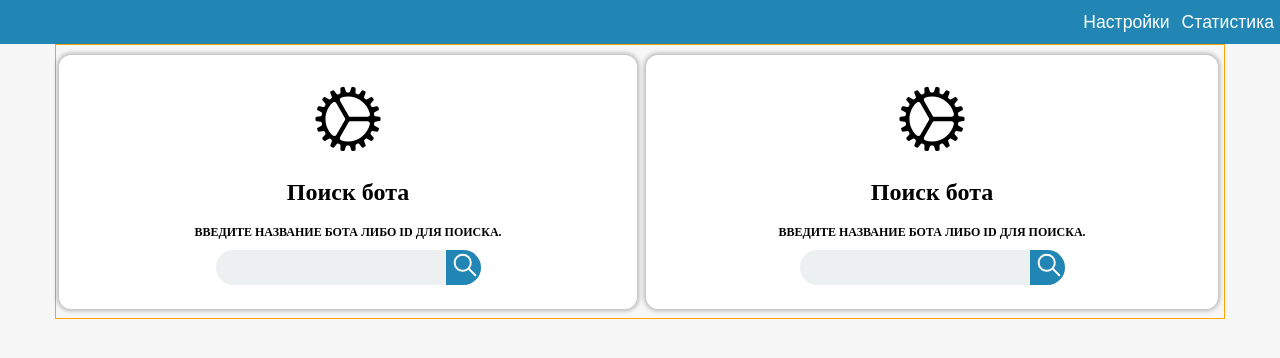
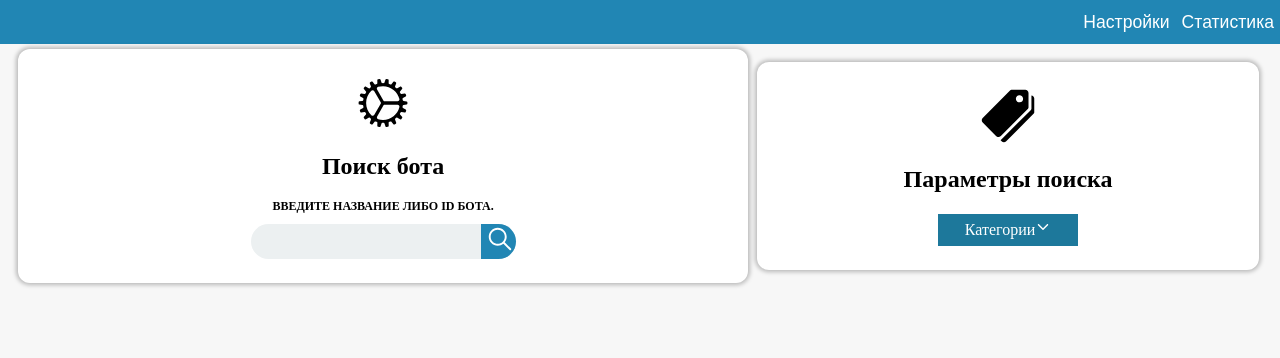
Before and after one commit to IvanPostu/TZ1-admin-panel, a React app: page / in a window 1280 px wide. Shown: the top 358 px of the page. Built offline with nearby package versions, Linux system fonts and the light colour scheme.

Commit message:
added panel for categories

```diff
--- a/src/components/AdminPanelSearch/AdminPanelSearch.tsx
+++ /dev/null
@@ -1,56 +0,0 @@
-import React, { Component, Fragment, PropsWithChildren, createRef } from 'react'
-import { BotPanelIcon } from './Icons'
-import style from './style.scss'
-import { SearchInput } from './SearchInput'
-
-export class AdminPanelSearch extends Component<PropsWithChildren<{}>> {
-  /**
-   * Ref to search input
-   */
-  private searchNodeRef = createRef<HTMLInputElement>()
-
-  render() {
-    return (
-      <Fragment>
-        <div className={style.container}>
-          <div className={style.item}>
-            <div className={style.box}>
-              <BotPanelIcon additionalClass={style.panelIcon} />
-              <h2>Поиск бота</h2>
-              <p>Введите название бота либо ID для поиска.</p>
-
-              <SearchInput />
-            </div>
-          </div>
-          <div className={style.item}>
-            <div className={style.item}>
-              <div className={style.box}>
-                <BotPanelIcon additionalClass={style.panelIcon} />
-                <h2>Поиск бота</h2>
-                <p>Введите название бота либо ID для поиска.</p>
-
-                <SearchInput />
-              </div>
-            </div>
-          </div>
-          {/* <div className={style.box}>
-            <BotPanelIcon additionalClass={style.panelIcon} />
-            <h2>Поиск бота</h2>
-            <p>Введите название бота либо ID для поиска.</p>
-
-            <SearchInput />
-          </div>
-          <div className={style.containerRight}>
-            <div className={style.blockItem}>
-              <h1>Hello</h1>
-              <p>
-                Lorem, ipsum dolor sit amet consectetur adipisicing elit. Et dolorem facere eligendi
-                deleniti!
-              </p>
-            </div>
-          </div> */}
-        </div>
-      </Fragment>
-    )
-  }
-}
--- a/src/components/AdminPanelSearch/Icons.tsx
+++ /dev/null
@@ -1,19 +0,0 @@
-import React, { FC } from 'react'
-import { IoIosMenu, IoMdConstruct, IoIosCog } from 'react-icons/io'
-import T from 'prop-types'
-
-type BotPanelIconPropType = {
-  additionalClass?: string
-}
-
-export const BotPanelIcon: FC<BotPanelIconPropType> = ({ additionalClass }) => {
-  return <IoIosCog className={` ${additionalClass}`} />
-}
-
-BotPanelIcon.propTypes = {
-  additionalClass: T.string,
-}
-
-BotPanelIcon.defaultProps = {
-  additionalClass: '',
-}
--- /dev/null
+++ b/src/components/AdminPanelSearch/SearchForm/AdminPanelSearch.tsx
@@ -0,0 +1,75 @@
+import React, { PureComponent, Fragment, PropsWithChildren } from 'react'
+import { IoIosCog, IoIosPricetags, IoIosArrowDown } from 'react-icons/io'
+
+import style from './style.scss'
+import { SearchInput } from './SearchInput'
+import { categories } from '@/components/AdminPanelSearch/SearchForm/searchCategories'
+
+type LocalStateType = {
+  categoriesIsShowed: boolean
+}
+
+type HoverHandlerType = 'enter' | 'leave'
+
+export class AdminPanelSearch extends PureComponent<PropsWithChildren<{}>, LocalStateType> {
+  constructor(props: PropsWithChildren<{}>) {
+    super(props)
+    this.state = {
+      categoriesIsShowed: false,
+    }
+  }
+
+  onHoverCategoriesMenuHandler = (e: HoverHandlerType) => {
+    this.setState({ categoriesIsShowed: e === 'enter' ? true : false })
+  }
+
+  render() {
+    return (
+      <Fragment>
+        <div className={style.container}>
+          <div className={style.item} style={{ flexGrow: 3 }}>
+            <div className={style.box}>
+              <IoIosCog className={style.panelIcon} />
+              <h2>Поиск бота</h2>
+              <p>Введите название либо ID бота.</p>
+              <SearchInput />
+            </div>
+          </div>
+
+          <div className={style.item} style={{ flexGrow: 1 }}>
+            <div className={style.item}>
+              <div className={style.box}>
+                <IoIosPricetags className={style.panelIcon} />
+
+                <h2>Параметры поиска</h2>
+
+                <div className={style.searchParametersMenu}>
+                  <div
+                    onMouseEnter={() => this.onHoverCategoriesMenuHandler('enter')}
+                    onMouseLeave={() => this.onHoverCategoriesMenuHandler('leave')}
+                  >
+                    <button>
+                      Категории
+                      <span className="mt-1">
+                        <IoIosArrowDown />
+                      </span>
+                    </button>
+                    {this.state.categoriesIsShowed && (
+                      <ul>
+                        {categories.map((item, index) => (
+                          <li key={index}>
+                            <button>{item}</button>
+                          </li>
+                        ))}
+                      </ul>
+                    )}
+                  </div>
+                </div>
+              </div>
+            </div>
+          </div>
+        </div>
+      </Fragment>
+    )
+  }
+}
--- /dev/null
+++ b/src/components/AdminPanelSearch/SearchForm/searchCategories.tsx
@@ -0,0 +1 @@
+export const categories: Array<string> = ['Фильмы', 'Бизнес', 'Новости', 'Акции', 'Политика']
--- a/src/components/AdminPanelSearch/style.scss
+++ b/src/components/AdminPanelSearch/SearchForm/style.scss
@@ -9,7 +9,7 @@ $searchInputHeight: 35px;
   display: flex;
   flex-wrap: wrap;
   box-sizing: border-box;
-  border: 1px solid orange;
+  // border: 1px solid orange;
   flex-direction: row;
 
   @include mql(sm) {
@@ -23,6 +23,8 @@ $searchInputHeight: 35px;
     display: flex;
     justify-content: center;
     align-items: center;
+
+
   }
 
   .box {
@@ -35,7 +37,7 @@ $searchInputHeight: 35px;
     align-items: center;
     flex-direction: column;
     padding: 1.5rem 0 1.5rem 0;
-    overflow: hidden;
+    // overflow: hidden;
     box-shadow: $boxShadowA;
 
     @include mql(sm) {
@@ -50,10 +52,10 @@ $searchInputHeight: 35px;
     }
 
     .panelIcon {
-      font-size: 80px;
-      height: 80px;
+      font-size: 60px;
+      height: 60px;
       display: flex;
-      line-height: 80px;
+      line-height: 60px;
       text-align: center;
     }
 
@@ -100,6 +102,62 @@ $searchInputHeight: 35px;
         cursor: pointer;
       }
 
+      button:active {
+        background: $blueD;
+      }
+
+    }
+
+    .searchParametersMenu {
+      $searchParametersMenuW: 140px;
+      $searchParametersMenuH: 32px;
+
+
+      height: $searchParametersMenuH;
+      width: $searchParametersMenuW;
+      // border: 1px solid green;
+
+      div {
+        position: absolute;
+        // border: 1px solid red;
+        width: $searchParametersMenuW;
+
+        button {
+          height: $searchParametersMenuH;
+          width: $searchParametersMenuW;
+          background: $blueB;
+          color: white;
+        }
+
+        button:hover {
+          background: $blueC;
+          cursor: pointer;
+        }
+
+        button:active {
+          background: $blueD;
+        }
+
+        ul {
+          box-shadow: $boxShadowA;
+
+          button {
+            width: $searchParametersMenuW;
+            right: 10px;
+            height: 40px;
+            background: $grayA;
+            color: rgb(27, 27, 27);
+            padding: 2px 0 2px 0;
+          }
+
+          button:hover {
+            background: $grayB;
+            cursor: pointer;
+          }
+        }
+
+      }
+
     }
 
   }
--- a/src/components/Navbar/style.scss
+++ b/src/components/Navbar/style.scss
@@ -44,7 +44,7 @@ $navbarHeight: 44px;
 
         @include mql(md) {
           display: block;
-          background: rgb(233, 233, 233);
+          background: $grayA;
         }
 
         @include mqg(md) {
--- a/src/main/global.scss
+++ b/src/main/global.scss
@@ -1,3 +1,5 @@
+@import '@/mixins/defaultMediaQueries.scss';
+
 body {
   background: rgb(247, 247, 247);
 }
@@ -23,25 +25,15 @@ button {
   padding-left: 15px;
   margin-right: auto;
   margin-left: auto;
+
+  @include mql(sm) {
+    padding-right: 0;
+    padding-left: 0;
+  }
+
 }
 
-@media (min-width: 768px) {
-  .container {
-    width: 750px;
-  }
-}
 
-@media (min-width: 992px) {
-  .container {
-    width: 970px;
-  }
-}
-
-@media (min-width: 1200px) {
-  .container {
-    width: 1170px;
-  }
-}
 
 .px-1 {
   padding: 0 1rem 0 1rem;
--- a/src/mixins/colors.scss
+++ b/src/mixins/colors.scss
@@ -1,3 +1,11 @@
 $blueA: rgb(33, 134, 180);
 $blueB: rgb(29, 120, 155);
 $blueC: rgb(21, 98, 125);
+$blueD: rgb(9, 67, 87);
+$blueE: rgb(3, 37, 57);
+
+$grayA:rgb(233, 233, 233);
+$grayB:rgb(207, 207, 207);
+$grayC:rgb(189, 189, 189);
+$grayD:rgb(154, 154, 154);
+$grayE:rgb(122, 122, 122);
--- a/src/pages/admin-page/AdminPage.tsx
+++ b/src/pages/admin-page/AdminPage.tsx
@@ -1,5 +1,5 @@
 import React, { Fragment } from 'react'
-import { AdminPanelSearch } from '@/components/AdminPanelSearch/index'
+import { AdminPanelSearch } from '@/components/AdminPanelSearch/SearchForm/index'
 
 const AdminPage: React.FC = () => {
   return (
```
Also changed, not shown: src/components/AdminPanelSearch/SearchForm/SearchInput.tsx (renamed from src/components/AdminPanelSearch/SearchInput.tsx), src/components/AdminPanelSearch/SearchForm/index.tsx (renamed from src/components/AdminPanelSearch/index.tsx).
